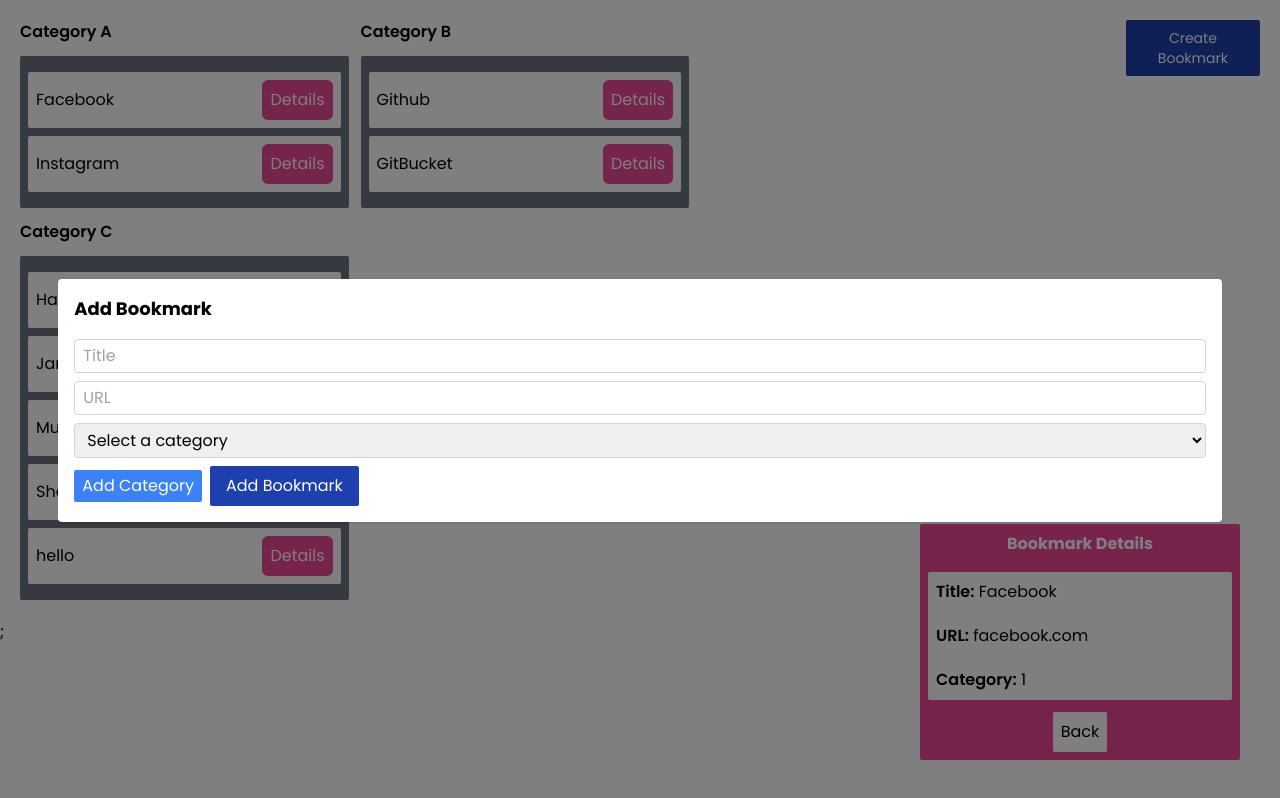
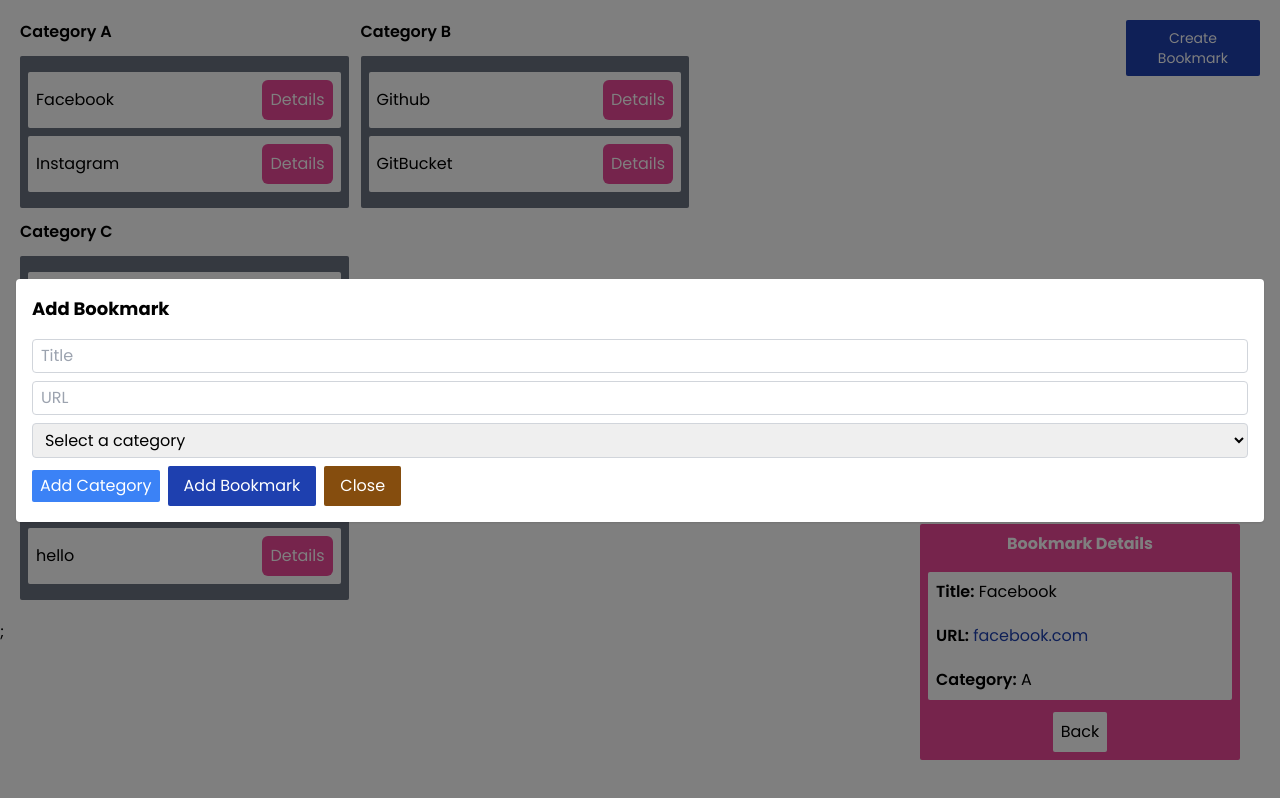
Before and after one commit to Mubtasim/bookmark-tool, a React (Vite) app: page /bookmarks/1 in a window 1280 px wide. Both pictures are taken after a click on the button "Create Bookmark". Built offline with nearby package versions, Linux system fonts and the light colour scheme; data requests are answered from the project's data file.

Commit message:
added some styles

```diff
--- a/src/components/AddBookmark.tsx
+++ b/src/components/AddBookmark.tsx
@@ -130,9 +130,15 @@ const AddBookmark = () => {
             )}
             <button
               onClick={saveBookmark}
-              className='bg-blue-800 text-white px-4 py-2 rounded-sm'
+              className='bg-blue-800 text-white px-4 py-2 rounded-sm mr-2'
             >
               Add Bookmark
+            </button>
+            <button
+              onClick={() => setIsModalOpen(false)}
+              className='bg-yellow-800 text-white px-4 py-2 rounded-sm'
+            >
+              Close
             </button>
           </div>
         </div>
--- a/src/components/BookmarkDetails.tsx
+++ b/src/components/BookmarkDetails.tsx
@@ -2,9 +2,11 @@ import { useEffect, useState } from 'react';
 import { useParams, useNavigate } from 'react-router-dom';
 import axios from 'axios';
 import Bookmark from '../types/Bookmark';
+import Category from '../types/category';
 
 const BookmarkDetails = () => {
   const [bookmark, setBookmark] = useState<Bookmark | null>(null);
+  const [category, setCategory] = useState<Category | null>(null);
   const { id } = useParams();
   const navigate = useNavigate();
 
@@ -15,6 +17,11 @@ const BookmarkDetails = () => {
           `http://localhost:3001/bookmarks/${id}`
         );
         setBookmark(response.data);
+        const categoryId = response.data.categoryId;
+        const categoryResponse = await axios.get(
+          `http://localhost:3001/categories/${categoryId}`
+        );
+        setCategory(categoryResponse.data);
       } catch (error) {
         console.error(error);
       }
@@ -30,11 +37,14 @@ const BookmarkDetails = () => {
           <span className='font-semibold inline'>Title:</span> {bookmark?.title}
         </div>
         <div className='mb-5'>
-          <span className='font-semibold inline'>URL:</span> {bookmark?.url}
+          <span className='font-semibold inline'>URL:</span>{' '}
+          <a href={bookmark?.url} className='text-blue-800'>
+            {bookmark?.url}
+          </a>
         </div>
         <div>
           <span className='font-semibold inline'>Category:</span>{' '}
-          {bookmark?.categoryId}
+          {category?.name}
         </div>
       </div>
       <button onClick={() => navigate(-1)} className='bg-white rounded-sm p-2'>
```
